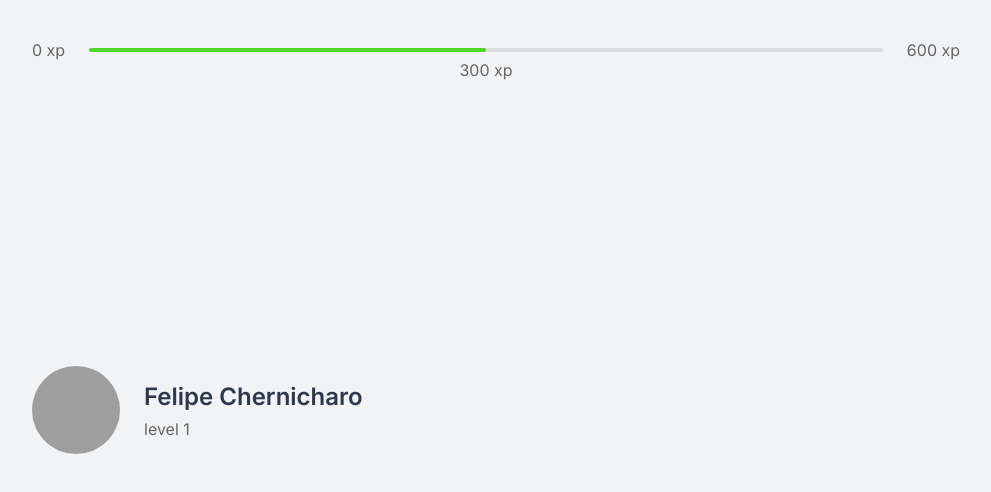
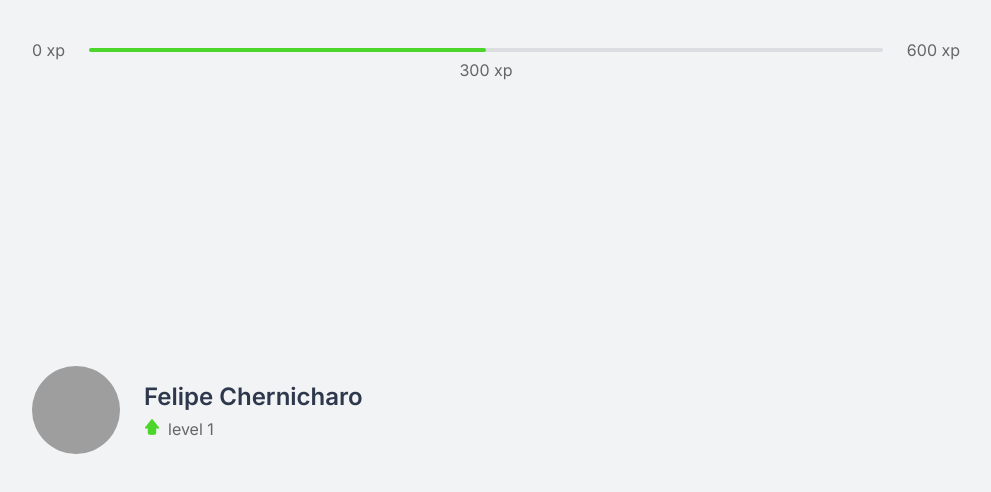
Before and after one commit to mrChernicharo/NLW-4-next, a Next.js app: page / in a window 1280 px wide. Shown: the top 492 px of the page, without its empty margins (144-1135 px from the left). Built offline with nearby package versions, Linux system fonts and the light colour scheme; grey boxes are pictures that could not be loaded.

Commit message:
profile ok

```diff
--- a/src/components/Profile.tsx
+++ b/src/components/Profile.tsx
@@ -9,7 +9,10 @@
       />
       <div>
         <strong>Felipe Chernicharo</strong>
-        <p>level 1</p>
+        <p>
+          <img src="icons/level.svg" alt="level" />
+          level 1
+        </p>
       </div>
     </div>
   );
--- a/src/styles/components/Profile.module.css
+++ b/src/styles/components/Profile.module.css
@@ -23,3 +23,9 @@
   font-size: 1rem;
   margin-top: 0.5rem;
 }
+
+.container div p img {
+  width: 1rem;
+  height: 1rem;
+  margin: 0 0.5rem -0.05rem 0;
+}
```
